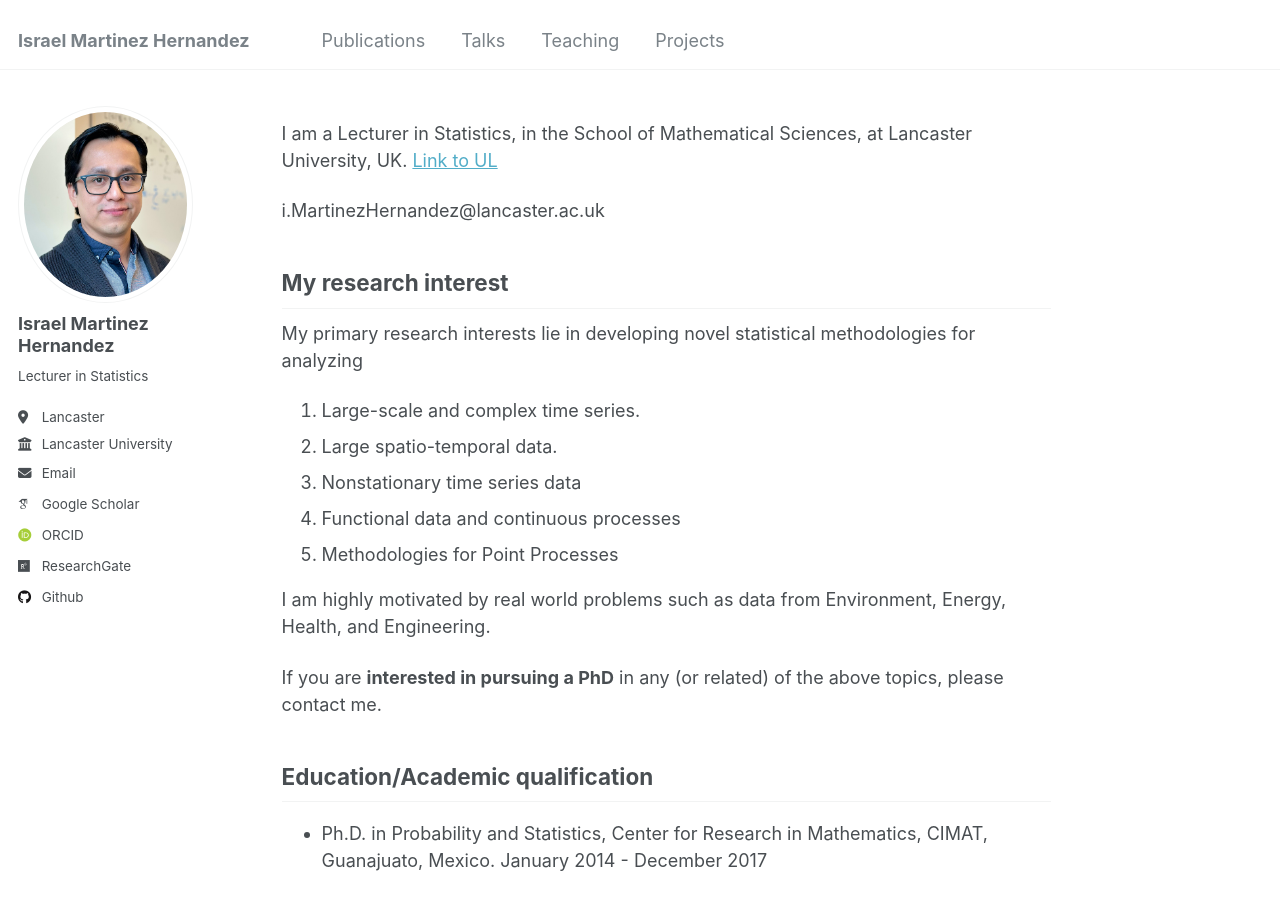
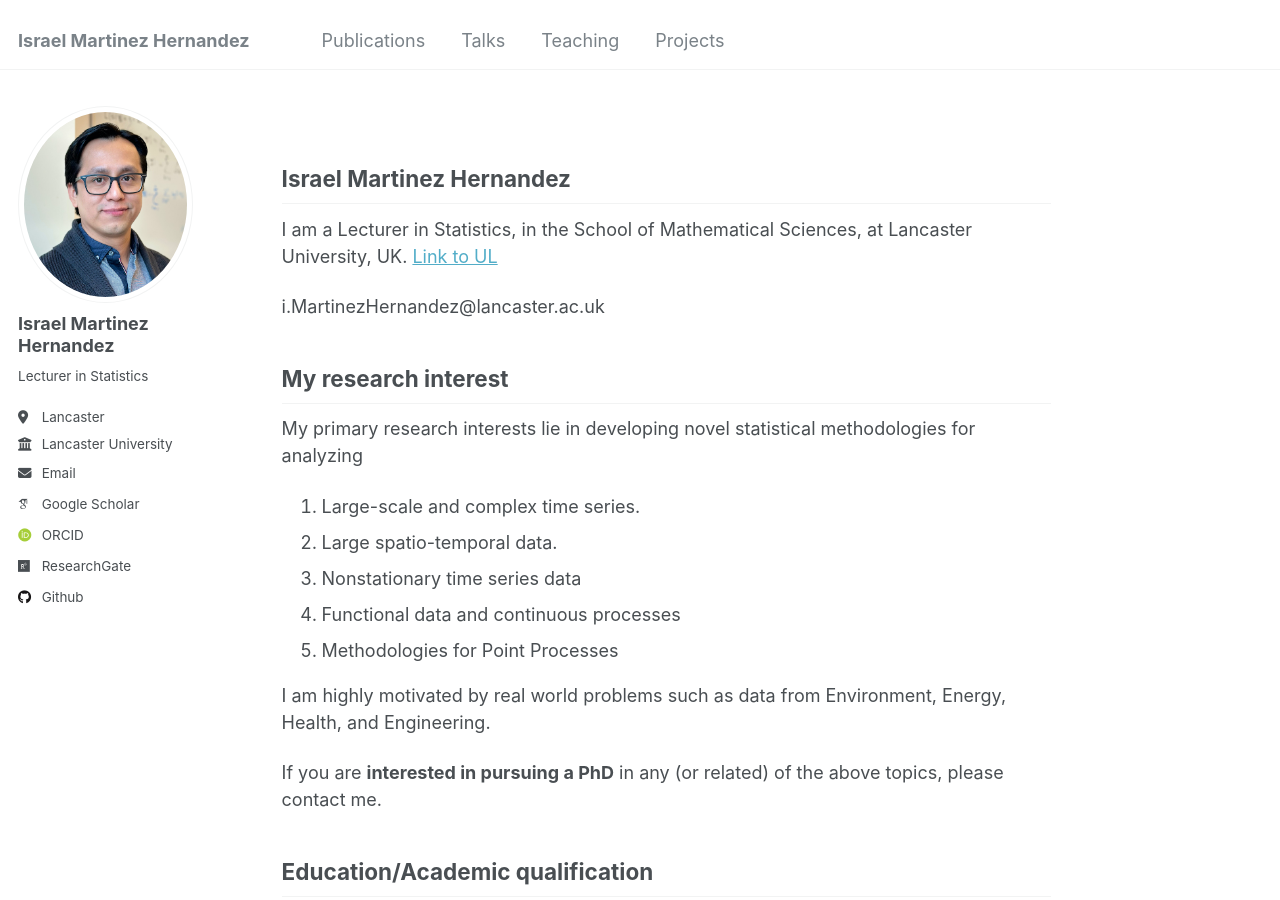
Before and after one commit to I-MH/I-MH.github.io, a Jekyll site: the page built from _pages/about.md, in a window 1280 px wide and 900 px high. Built offline with Jekyll 4.4.1, drawn with Linux system fonts in a browser that asks for light colours; some web fonts are replaced.

Commit message:
Update about.md

```diff
--- a/_pages/about.md
+++ b/_pages/about.md
@@ -6,7 +6,7 @@ redirect_from:
   - /about/
   - /about.html
 ---
-
+## Israel Martinez Hernandez
 I am a Lecturer in Statistics, in the School of Mathematical Sciences,
 at Lancaster University, UK. [Link to UL](https://www.lancaster.ac.uk/maths/people/israel-martinez-hernandez)
 
```
